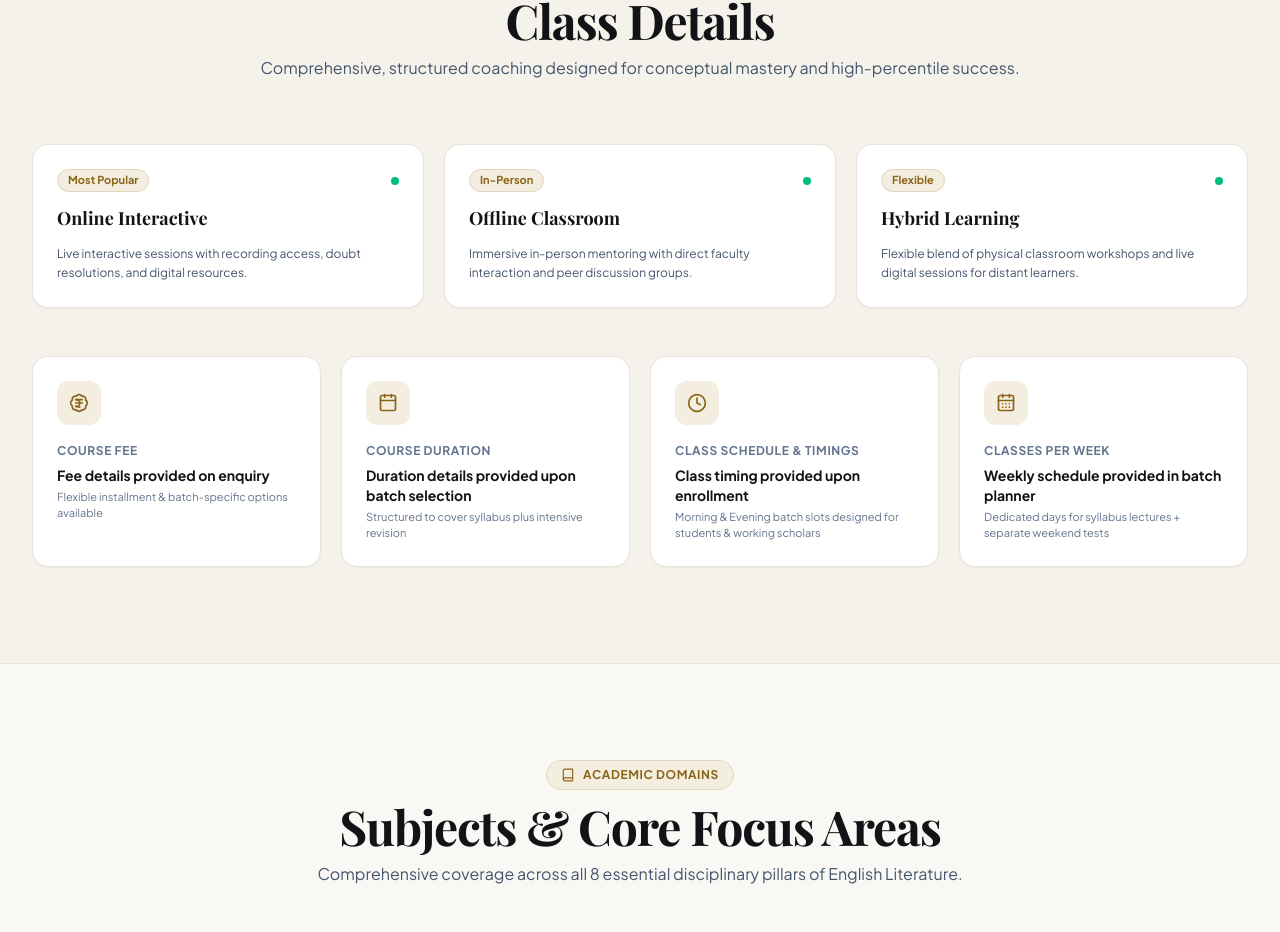
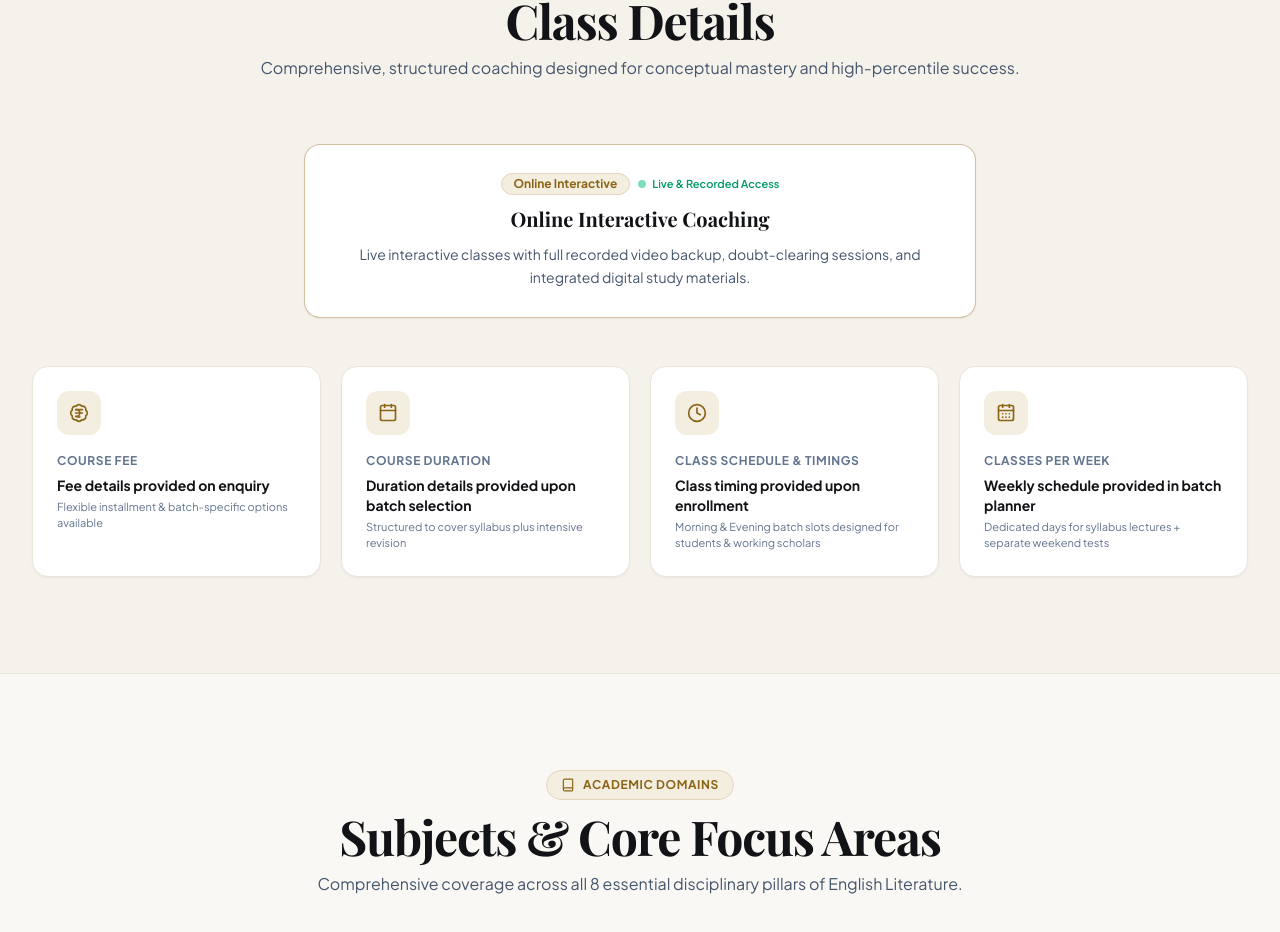
Before and after one commit to sivakumarelango10-art/alphaacademy, a React (Vite) app: page / in a window 1280 px wide. Shown: the part 7539-8471 px from the top of the page. Built offline with nearby package versions, Linux system fonts and the light colour scheme; a web font is replaced by a local one.

Commit message:
feat: remove offline and hybrid learning modes, keep online interactive coaching exclusively

```diff
--- a/src/components/sections/ClassDetails.tsx
+++ b/src/components/sections/ClassDetails.tsx
@@ -49,26 +49,29 @@ export const ClassDetails = ({ onOpenEnquiryModal: _onOpenEnquiryModal }: ClassD
           </p>
         </div>
 
-        {/* 3 Learning Modes Bar */}
-        <div className="grid grid-cols-1 md:grid-cols-3 gap-5 mb-12">
+        {/* Learning Mode Banner */}
+        <div className="max-w-2xl mx-auto mb-12">
           {classData.modes.map((mode, idx) => (
             <motion.div
               key={mode.name}
               initial={{ opacity: 0, y: 20 }}
               animate={isInView ? { opacity: 1, y: 0 } : {}}
               transition={{ duration: 0.5, delay: idx * 0.1 }}
-              className="p-6 rounded-2xl bg-white border border-[#EAE5DC] hover:border-[#8C6418] transition-all space-y-3 group shadow-xs hover:shadow-md"
+              className="p-6 sm:p-7 rounded-2xl bg-white border border-[#8C6418]/40 shadow-xs hover:border-[#8C6418] hover:shadow-md transition-all space-y-2.5 text-center group"
             >
-              <div className="flex items-center justify-between">
-                <span className="text-[11px] font-bold px-2.5 py-0.5 rounded-full bg-[#F3EEDF] text-[#8C6418] border border-[#E2D6BE]">
+              <div className="flex items-center justify-center gap-2">
+                <span className="text-xs font-bold px-3 py-0.5 rounded-full bg-[#F3EEDF] text-[#8C6418] border border-[#E2D6BE]">
                   {mode.badge}
                 </span>
-                <span className="w-2 h-2 rounded-full bg-emerald-500" />
+                <span className="inline-flex items-center gap-1.5 text-[11px] text-emerald-600 font-semibold">
+                  <span className="w-2 h-2 rounded-full bg-emerald-500 animate-pulse" />
+                  <span>Live & Recorded Access</span>
+                </span>
               </div>
-              <h3 className="font-serif-display text-lg font-bold text-[#121316] group-hover:text-[#8C6418] transition-colors">
+              <h3 className="font-serif-display text-xl font-bold text-[#121316]">
                 {mode.name}
               </h3>
-              <p className="text-xs text-slate-600 leading-relaxed">
+              <p className="text-xs sm:text-sm text-slate-600 leading-relaxed max-w-xl mx-auto">
                 {mode.description}
               </p>
             </motion.div>
--- a/src/components/sections/EnquiryModal.tsx
+++ b/src/components/sections/EnquiryModal.tsx
@@ -170,8 +170,6 @@ export const EnquiryModal = ({
                     className="w-full px-4 py-2.5 rounded-xl bg-[#FAF8F5] border border-[#EAE5DC] focus:border-[#8C6418] focus:bg-white focus:outline-none text-[#121316] text-sm transition-colors"
                   >
                     <option value="Online Interactive">Online Interactive (Live + Recorded)</option>
-                    <option value="Offline Classroom">Offline Classroom (In-Person)</option>
-                    <option value="Hybrid Learning">Hybrid Learning</option>
                     <option value="Study Materials Only">Study Materials Only</option>
                   </select>
                 </div>
--- a/src/data/classes.ts
+++ b/src/data/classes.ts
@@ -36,21 +36,9 @@ export const classData: ClassDetailInfo = {
 
   modes: [
     {
-      name: "Online Interactive",
-      description: "Live interactive sessions with recording access, doubt resolutions, and digital resources.",
-      badge: "Most Popular",
-      isAvailable: true
-    },
-    {
-      name: "Offline Classroom",
-      description: "Immersive in-person mentoring with direct faculty interaction and peer discussion groups.",
-      badge: "In-Person",
-      isAvailable: true
-    },
-    {
-      name: "Hybrid Learning",
-      description: "Flexible blend of physical classroom workshops and live digital sessions for distant learners.",
-      badge: "Flexible",
+      name: "Online Interactive Coaching",
+      description: "Live interactive classes with full recorded video backup, doubt-clearing sessions, and integrated digital study materials.",
+      badge: "Online Interactive",
       isAvailable: true
     }
   ],
```
